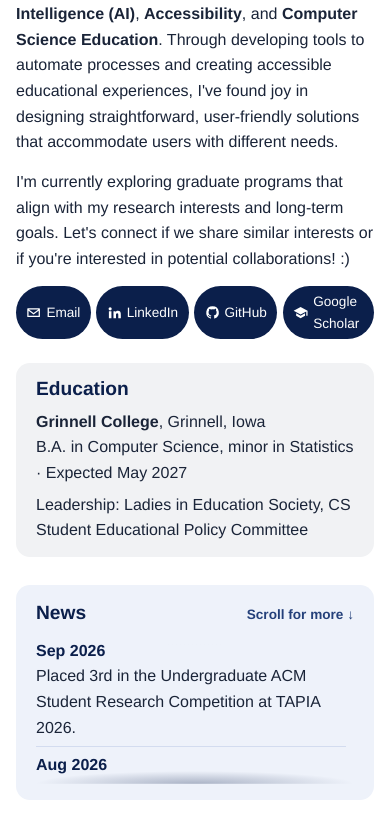
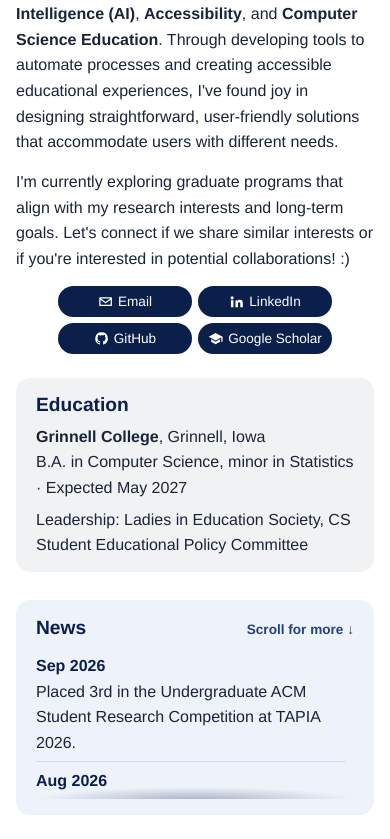
Before and after one commit to morenoni/nicky-personal-website, a React (Vite) app: page /#about in a window 390 px wide. Shown: the part 758-1597 px from the top of the page. Built offline with nearby package versions, Linux system fonts and the light colour scheme.

Commit message:
Show the four contact buttons as two rows of two when they do not fit on one line

```diff
--- a/src/panels/About/About.css
+++ b/src/panels/About/About.css
@@ -1,4 +1,4 @@
-/* About tab: photo beside the bio, and the Email / LinkedIn / GitHub buttons. */
+/* About tab: photo beside the bio, and the contact buttons (Email, LinkedIn, GitHub, Google Scholar). */
 
 .about-grid {
 	display: grid;
@@ -14,8 +14,11 @@
 	border: 4px solid var(--navy-tint);
 }
 
-/* The three buttons always stay on one line */
-.links { display: flex; flex-wrap: nowrap; gap: .5rem; margin: 0; }
+/* The bio column is measured by the container query below, to decide how the buttons are laid out */
+.bio { container-type: inline-size; }
+
+/* The four buttons sit on one line when there is room */
+.links { display: flex; flex-wrap: wrap; gap: .5rem; margin: 0; }
 
 .pill {
 	display: inline-flex;
@@ -31,14 +34,21 @@
 .pill:hover { background: var(--navy-soft); }
 .pill .icon { width: 1.1rem; height: 1.1rem; }
 
+/* Four buttons need about 500px for one line. When the bio column is narrower than that,
+   show them as two rows of two, with matching widths, instead of three and one. */
+@container (max-width: 510px) {
+	.links { display: grid; grid-template-columns: repeat(2, 1fr); width: max-content; max-width: 100%; }
+	.links .pill { justify-content: center; }
+}
+
 /* Narrow screens: the bio drops below the photo, and the photo and buttons are centered */
 @media (max-width: 760px) {
 	.about-grid { grid-template-columns: 1fr; }
 	.portrait { max-width: 360px; margin: 0 auto; }
-	.links { justify-content: center; }
+	.links { justify-content: center; margin-inline: auto; }
 }
 
-/* Very small phones: shrink the buttons so all three still fit on one line */
+/* Very small phones: smaller buttons, so the two columns stay narrow */
 @media (max-width: 400px) {
 	.links { gap: .35rem; }
 	.pill { gap: .3rem; padding: .3rem .65rem; font-size: .85rem; }
```
